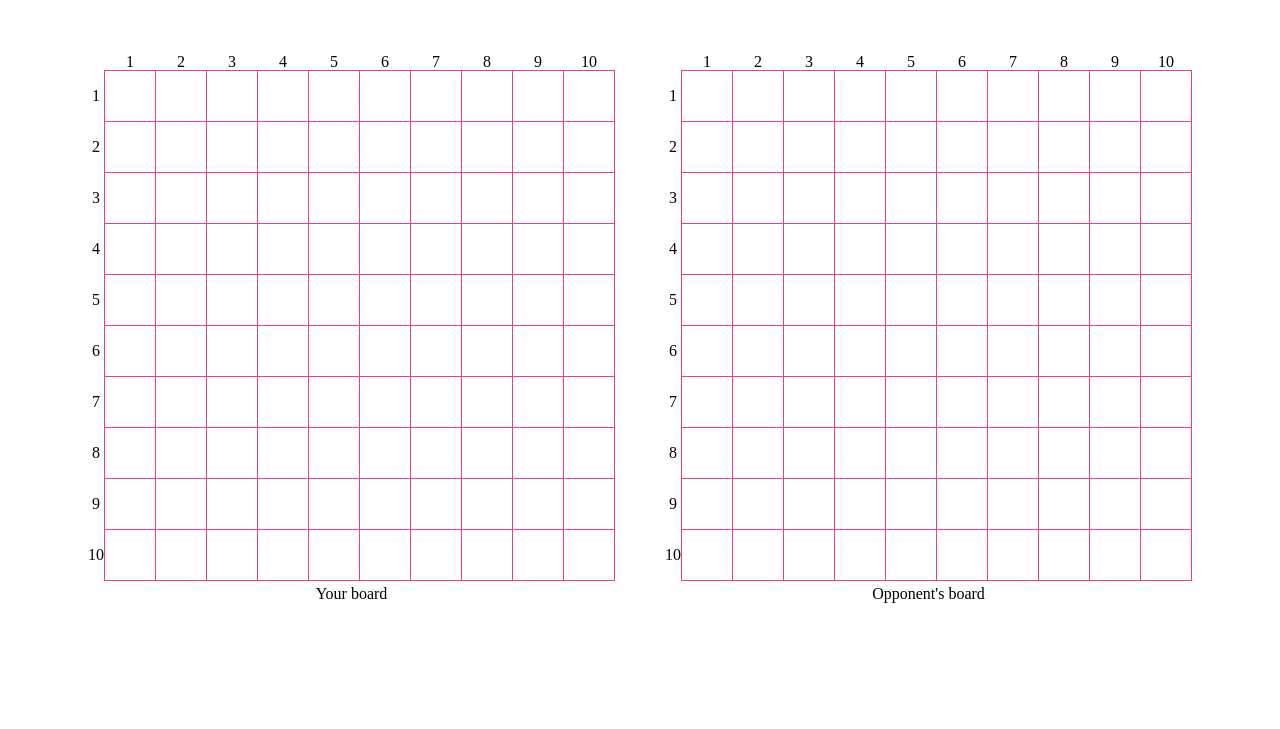
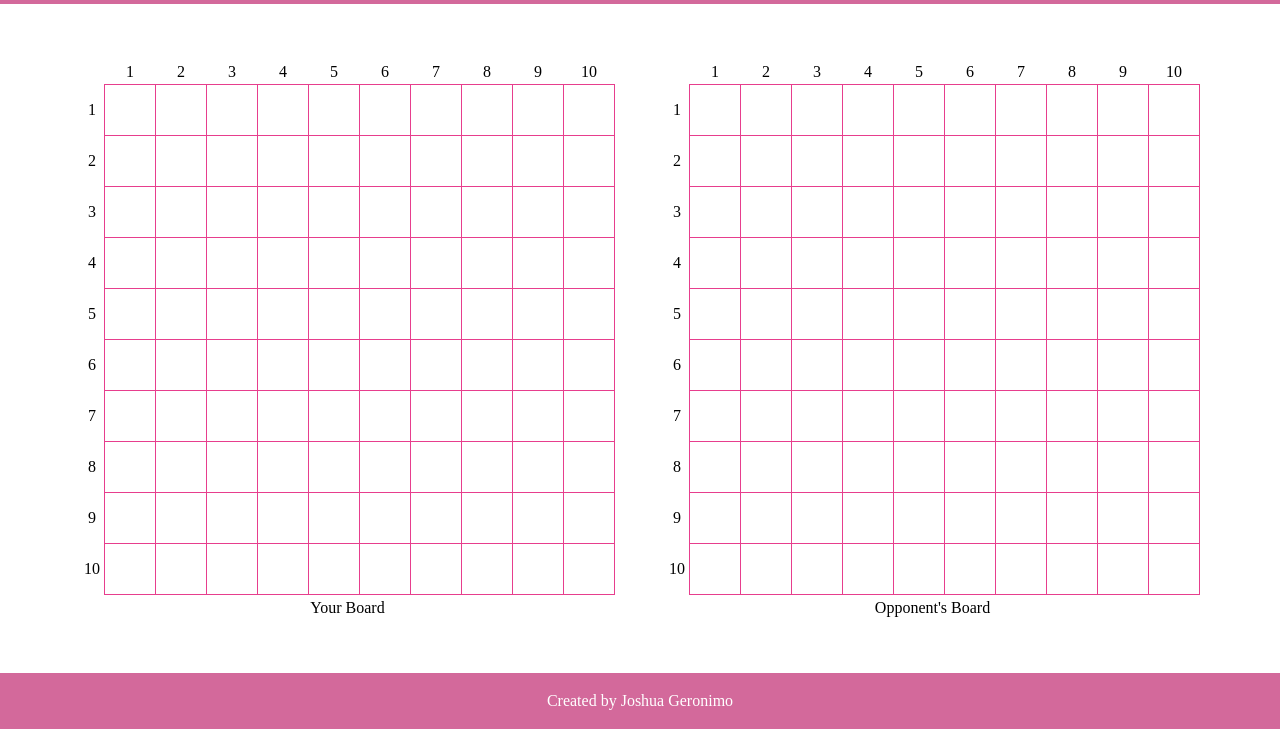
Before and after one commit to joshua112398/battleship, a website built with webpack: page dist/index.html in a window 1280 px wide. Shown: the part 71-800 px from the top of the page. Built offline with Linux system fonts and the light colour scheme.

Commit message:
Adds color and layout styles

```diff
--- a/src/styles/style.css
+++ b/src/styles/style.css
@@ -6,11 +6,21 @@ html, body {
 body {
   display: flex;
   flex-direction: column;
+  justify-content: stretch;
 }
 
-header {
+header, footer {
   display: flex;
   justify-content: center;
+  background-color: rgb(211, 105, 155);
+}
+
+footer {
+  padding: 20px;
+}
+
+header h1, footer p {
+  color: white;
 }
 
 td {
@@ -38,6 +48,7 @@ td.miss, td.miss:hover {
 th {
   text-align: center;
   vertical-align: middle;
+  padding: 4px;
 }
 
 .modal {
@@ -71,12 +82,14 @@ th {
 }
 
 main {
+  flex: 1 1 auto;
   display: flex;
   flex-direction: row;
   justify-content: center;
+  align-items: center;
   flex-wrap: wrap;
   gap: 50px;
-  padding: 50px;
+  padding: 20px;
 }
 
 main div {
```
Also changed, not shown: dist/index.bundle.js, dist/index.html.
